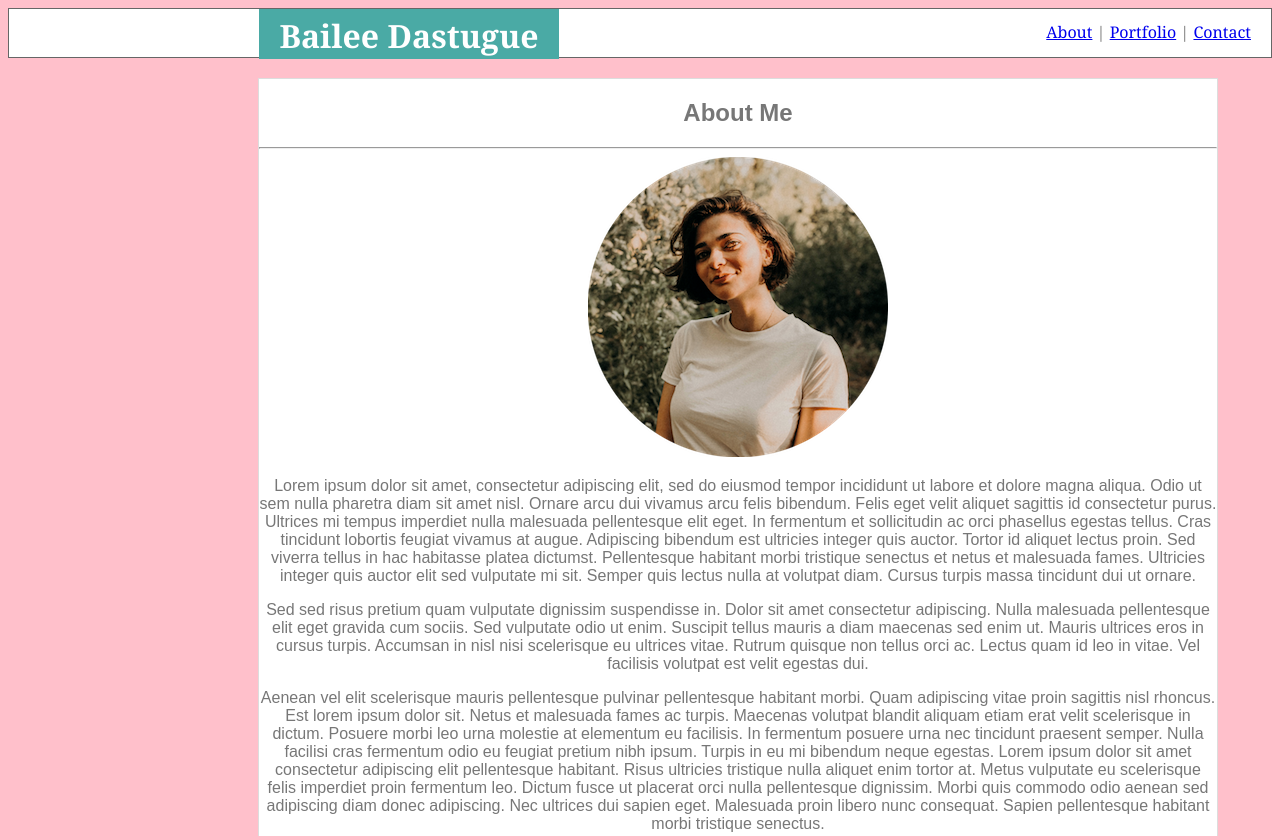
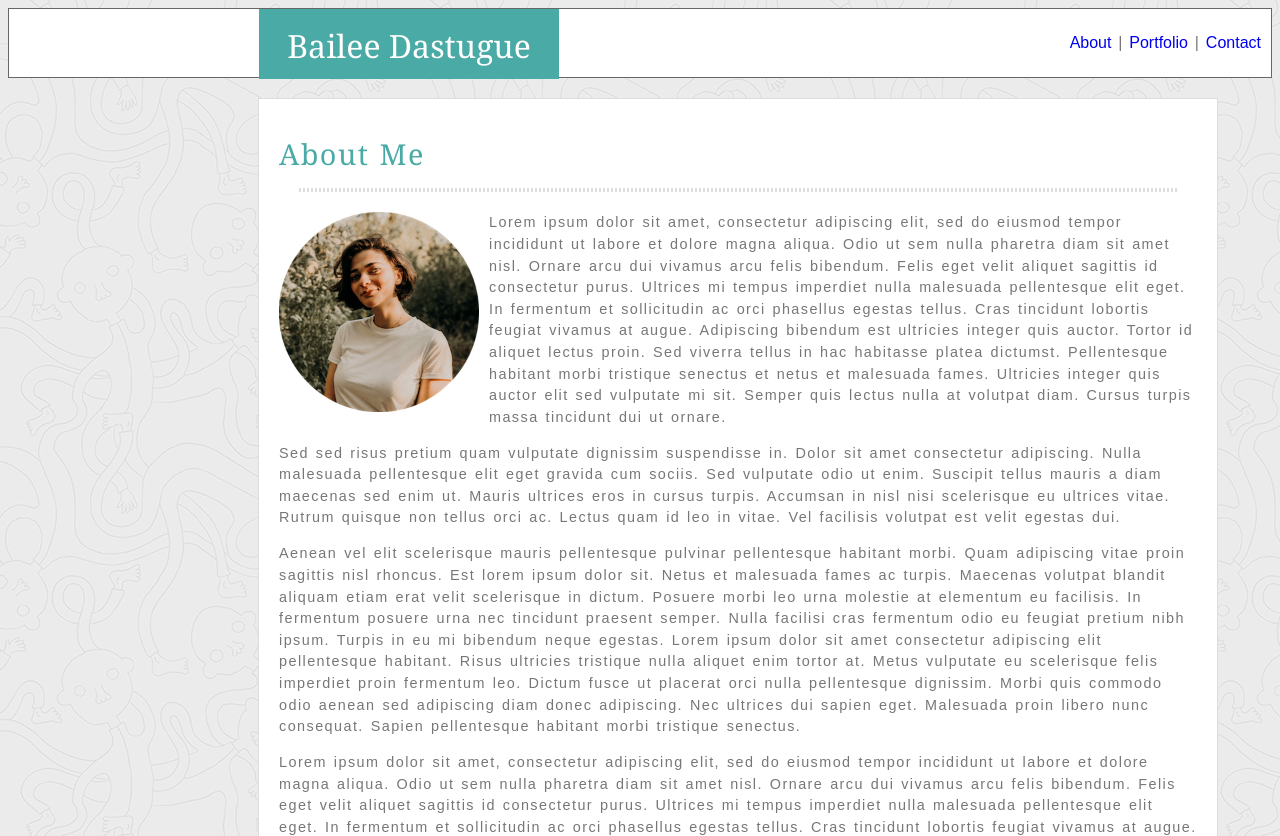
Before and after one commit to baileedastugue/Basic-Portfolio, a plain HTML site: page index.html in a window 1280 px wide. Shown: the top 836 px of the page. Drawn offline with Linux system fonts and the light colour scheme.

Commit message:
background, links, and footer style added

```diff
--- a/assets/css/style.css
+++ b/assets/css/style.css
@@ -3,48 +3,93 @@
   }
 
 body {
-    background-color: pink;
+    background-image: url(../images/background2.png);
     font-family: 'Arial', 'Helvetica Neue', Helvetica, sans-serif;
     color: #777777;
 }
 
 header {
-    /* padding: 10px 0px; */
     margin-bottom: 20px;
     background-color: #ffffff;
-    height: 50px;
+    height: 70px;
     color: #777777;
     border: 1px solid #666666;
-    /* position: sticky; */
+    position: sticky;
     top: 0px;
     font-family: Georgia, 'Times New Roman', Times, serif;
 }
 
 header h1{
     float: left;
+    font-weight: 300;
     text-align: center;
     background-color: #4aaaa5;
     width: 300px;
-    height: 50px;
+    height: 70px;
     margin: 0px;
     margin-left: 250px;
-    padding-top: 5px;
+    padding-top: 15px;
     color: #ffffff;
     position: relative;
 }
 
 #nav {
     float: right;
-    padding-top: 12px;
-    /* clear: both; */
-    padding-right: 20px;
+    padding-top: 25px;
+    font-family: 'Arial', 'Helvetica Neue', Helvetica, sans-serif;
+    padding-right: 10px;
     position: relative;
+    word-spacing: 0.15em;
+}
+
+a:link {
+    text-decoration: none;
+}
+
+a:visited {
+    color: #4aaaa5;
+}
+
+a:hover {
+    font-style: italic;
 }
 
 main {
     width: 960px;
     background-color: #ffffff;
-    text-align: center;
+    text-align: left;
+    padding: 20px;
     border: 1px solid #dddddd;
     margin-left: 250px;
+    letter-spacing: 0.1em;
+    line-height: 1.5em;
+    word-spacing: 0.1em;
+    font-size: 0.9em;
 }
+
+main hr {
+    border: 2px dotted #dddddd;
+    margin: 20px;
+}
+
+main h2 {
+    color: #4aaaa5;
+    font-size: 2em;
+    font-weight: 200;
+    font-family: Georgia, 'Times New Roman', Times, serif;
+}
+
+main img {
+    float: left;
+    margin-right: 10px;
+    height: 200px;
+    width: 200px;
+}
+
+footer {
+    height: 80px;
+    width: 100%;
+    background-color: #666666;
+    border-top: 5px solid #4aaaa5;
+    margin-top: 10px;
+}
```
Also changed, not shown: index.html (+0 -1 lines), assets/images/background.png (added), assets/images/background2.png (added).
